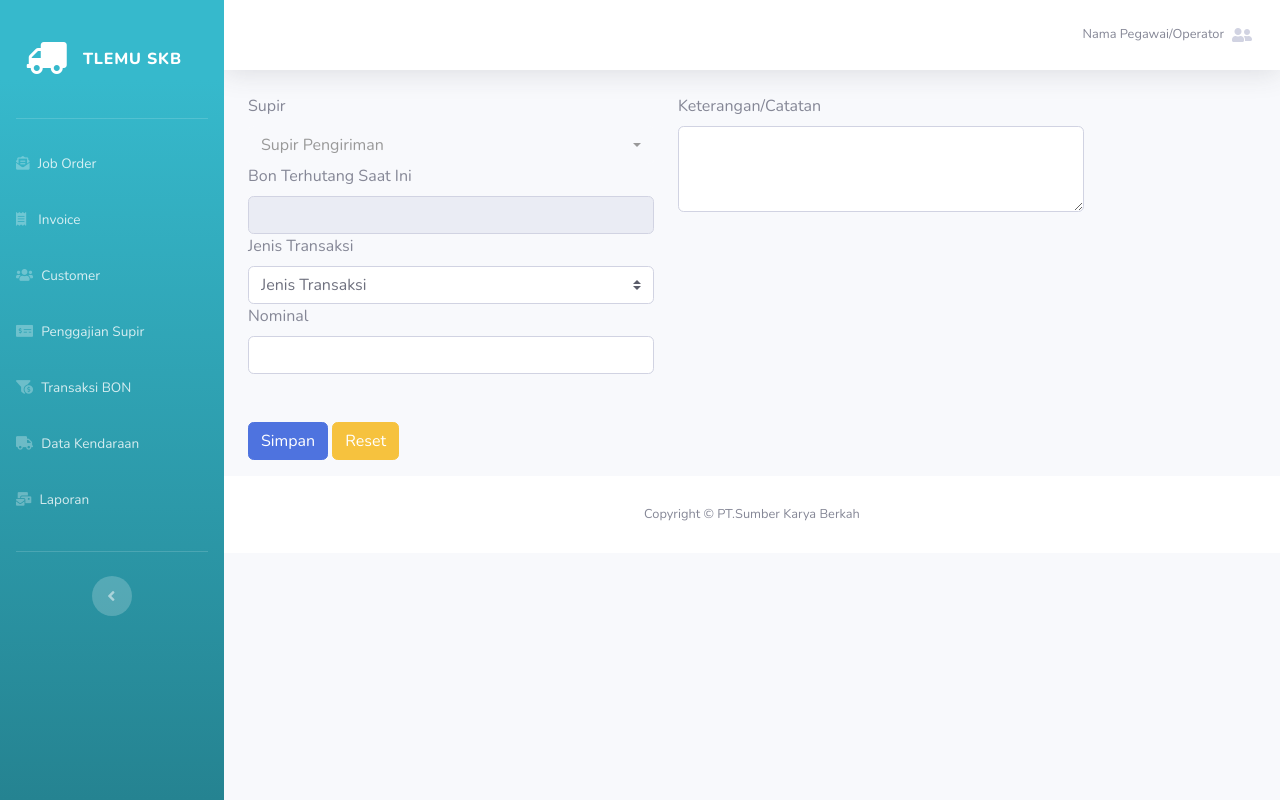
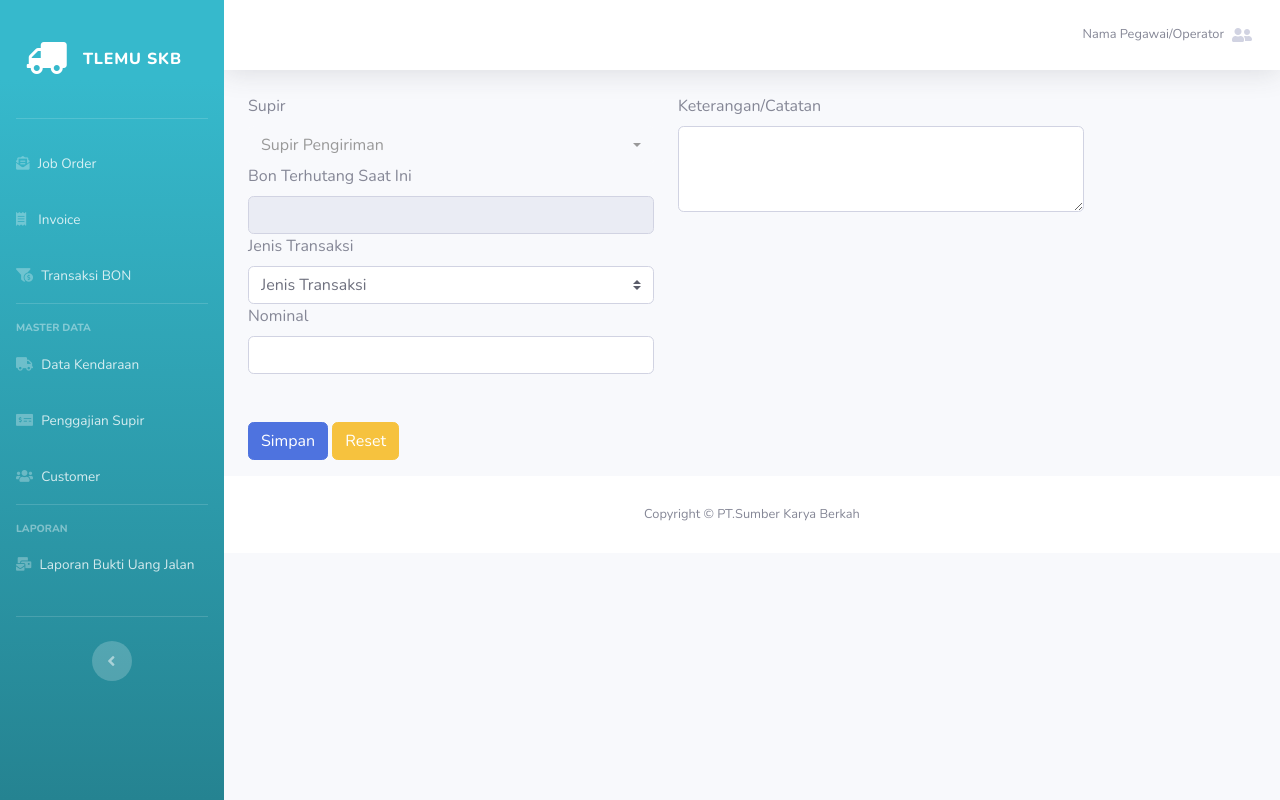
Before and after one commit to aldiindrawan12/SKB, a CodeIgniter app: page /skb/index.php/form/bon in a window 1280 px wide. Run offline with CodeIgniter, Linux system fonts and the light colour scheme; data comes from the database, SQL or seed files in the repository.

Commit message:
Update Sidebar master daata

```diff
--- a/application/views/sidebar.php
+++ b/application/views/sidebar.php
@@ -32,11 +32,31 @@
                 </a>
             </li>
 
+
+
+
+
             <!-- Nav Item -->
             <li class="nav-item">
-                <a class="nav-link" href="<?=base_url("index.php/home/customer")?>">
-                    <i class="fas fa-users"></i>
-                    <span>Customer</span>
+                <a class="nav-link" href="<?=base_url("index.php/home/bon")?>">
+                    <i class="fas fa-funnel-dollar"></i>
+                    <span>Transaksi BON</span>
+                </a>
+            </li>
+
+             <!-- Divider -->
+             <hr class="sidebar-divider">
+
+            <!-- Heading -->
+            <div class="sidebar-heading">
+                Master Data
+            </div>
+
+            <!-- Nav Item -->
+            <li class="nav-item">
+                <a class="nav-link" href="<?=base_url("index.php/home/truck")?>">
+                    <i class="fas fa-truck"></i>
+                    <span>Data Kendaraan</span>
                 </a>
             </li>
 
@@ -50,25 +70,27 @@
 
             <!-- Nav Item -->
             <li class="nav-item">
-                <a class="nav-link" href="<?=base_url("index.php/home/bon")?>">
-                    <i class="fas fa-funnel-dollar"></i>
-                    <span>Transaksi BON</span>
+                <a class="nav-link" href="<?=base_url("index.php/home/customer")?>">
+                    <i class="fas fa-users"></i>
+                    <span>Customer</span>
                 </a>
             </li>
 
-            <!-- Nav Item -->
-            <li class="nav-item">
-                <a class="nav-link" href="<?=base_url("index.php/home/truck")?>">
-                    <i class="fas fa-truck"></i>
-                    <span>Data Kendaraan</span>
-                </a>
-            </li>
+
+
+            <!-- Divider -->
+            <hr class="sidebar-divider">
+
+            <!-- Heading -->
+            <div class="sidebar-heading">
+                Laporan
+            </div>
 
             <!-- Nav Item -->
             <li class="nav-item">
                 <a class="nav-link" href="<?=base_url("index.php/home/report")?>">
                     <i class="fas fa-mail-bulk"></i>
-                    <span>Laporan</span>
+                    <span>Laporan Bukti Uang Jalan </span>
                 </a>
             </li>
 
```
